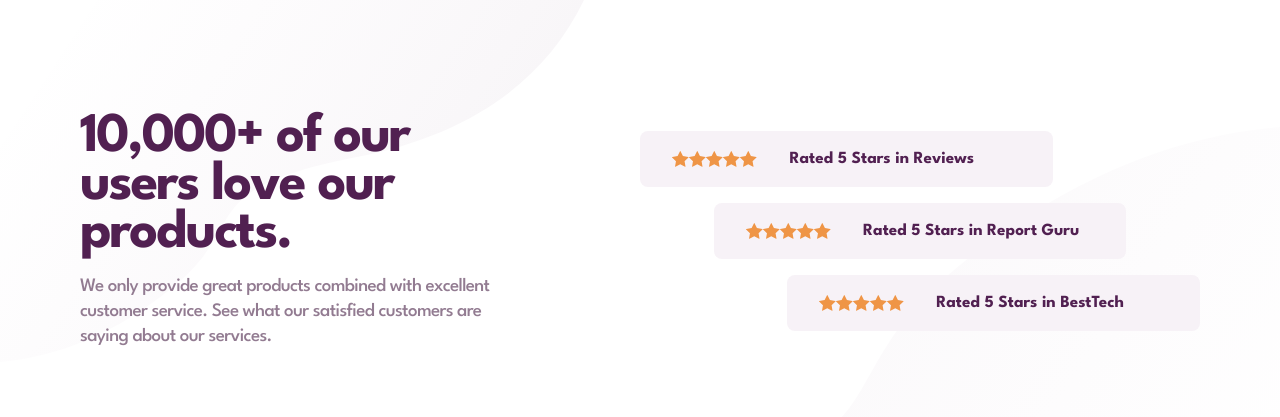
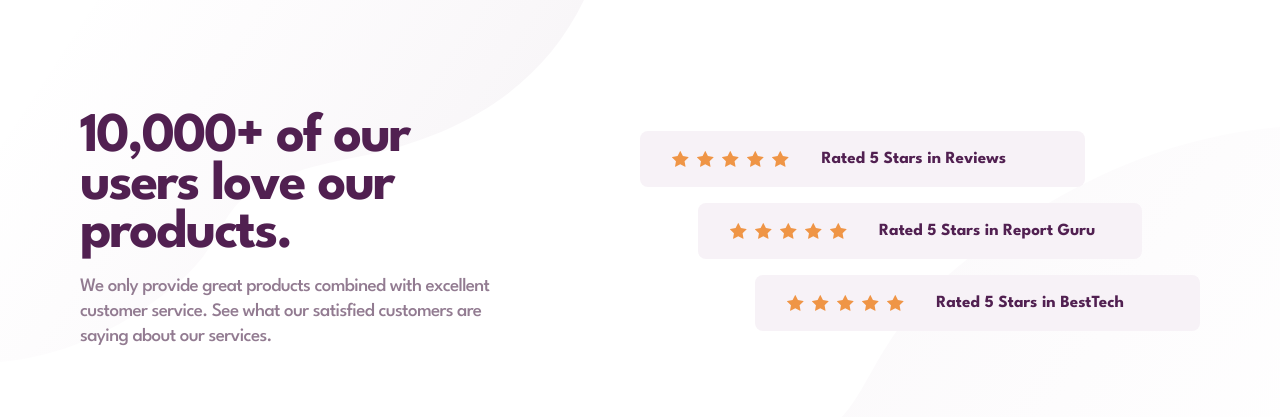
Before and after one commit to ldgni/social-proof-section, a plain HTML site: page index.html in a window 1280 px wide. Shown: the top 417 px of the page. Drawn offline with Linux system fonts and the light colour scheme.

Commit message:
Refactor review stars

```diff
--- a/index.html
+++ b/index.html
@@ -26,9 +26,36 @@
           </p>
         </div>
         <ul class="proof__reviews" role="list">
-          <li class="review" role="listitem">Rated 5 Stars in Reviews</li>
-          <li class="review" role="listitem">Rated 5 Stars in Report Guru</li>
-          <li class="review" role="listitem">Rated 5 Stars in BestTech</li>
+          <li class="review" role="listitem">
+            <div class="review__stars">
+              <img src="images/icon-star.svg" alt="Star" />
+              <img src="images/icon-star.svg" alt="Star" />
+              <img src="images/icon-star.svg" alt="Star" />
+              <img src="images/icon-star.svg" alt="Star" />
+              <img src="images/icon-star.svg" alt="Star" />
+            </div>
+            <p>Rated 5 Stars in Reviews</p>
+          </li>
+          <li class="review" role="listitem">
+            <div class="review__stars">
+              <img src="images/icon-star.svg" alt="Star" />
+              <img src="images/icon-star.svg" alt="Star" />
+              <img src="images/icon-star.svg" alt="Star" />
+              <img src="images/icon-star.svg" alt="Star" />
+              <img src="images/icon-star.svg" alt="Star" />
+            </div>
+            <p>Rated 5 Stars in Report Guru</p>
+          </li>
+          <li class="review" role="listitem">
+            <div class="review__stars">
+              <img src="images/icon-star.svg" alt="Star" />
+              <img src="images/icon-star.svg" alt="Star" />
+              <img src="images/icon-star.svg" alt="Star" />
+              <img src="images/icon-star.svg" alt="Star" />
+              <img src="images/icon-star.svg" alt="Star" />
+            </div>
+            <p>Rated 5 Stars in BestTech</p>
+          </li>
         </ul>
       </section>
       <section class="main__testimonials">
--- a/style.css
+++ b/style.css
@@ -140,16 +140,7 @@ main {
     flex-direction: row;
     gap: 2.03rem;
   }
-}
 
-.review::before {
-  content: "";
-  background-image: url("images/icon-star.svg");
-  width: 85px;
-  height: 16px;
-}
-
-@media (min-width: 55rem) {
   .review:nth-of-type(1) {
     margin-right: auto;
     padding: 1.25rem 4.94rem 1.25rem 2rem;
@@ -164,6 +155,11 @@ main {
     margin-left: auto;
     padding: 1.25rem 4.75rem 1.25rem 2rem;
   }
+}
+
+.review__stars {
+  display: flex;
+  gap: 0.5rem;
 }
 
 /* MAIN TESTIMONIALS */
```
